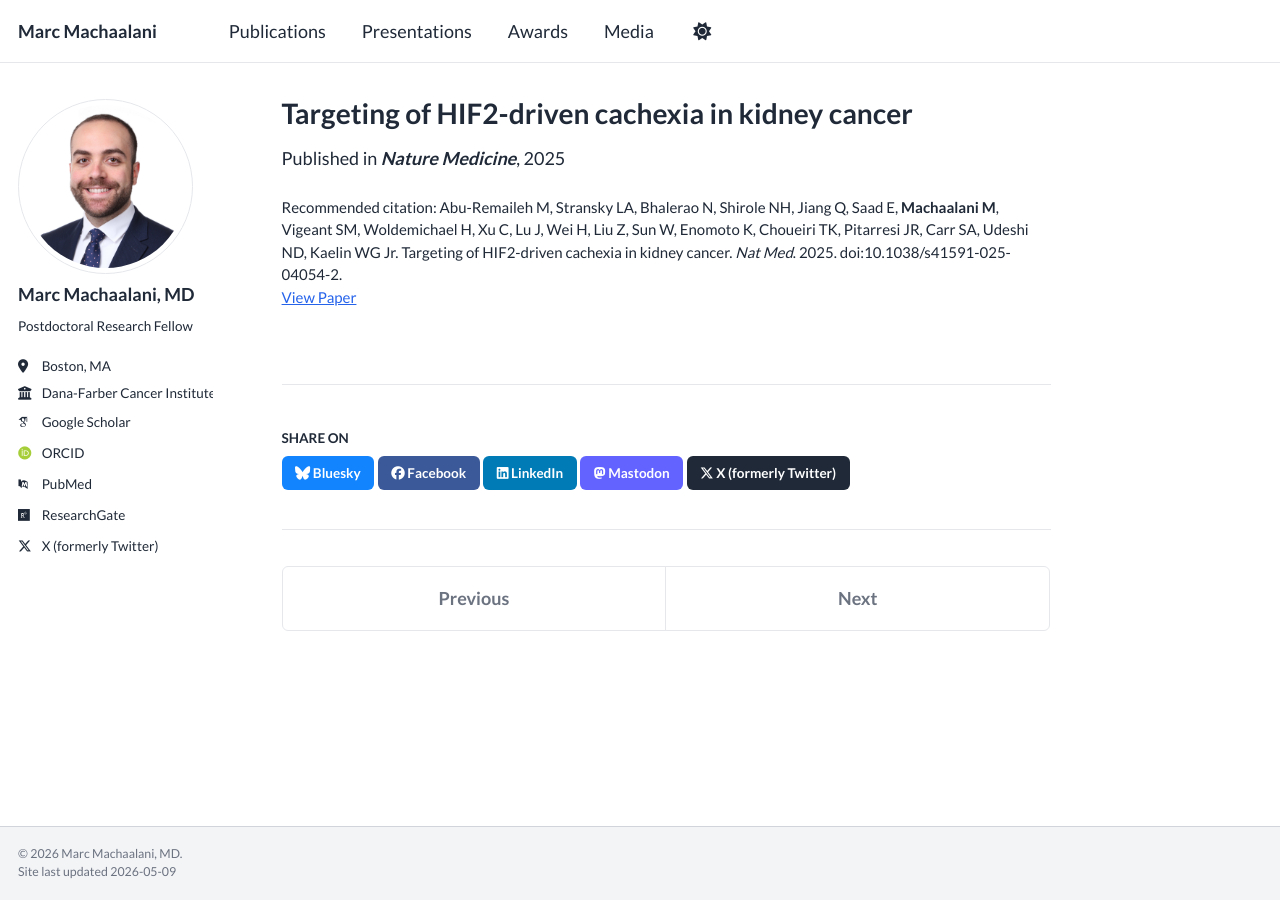
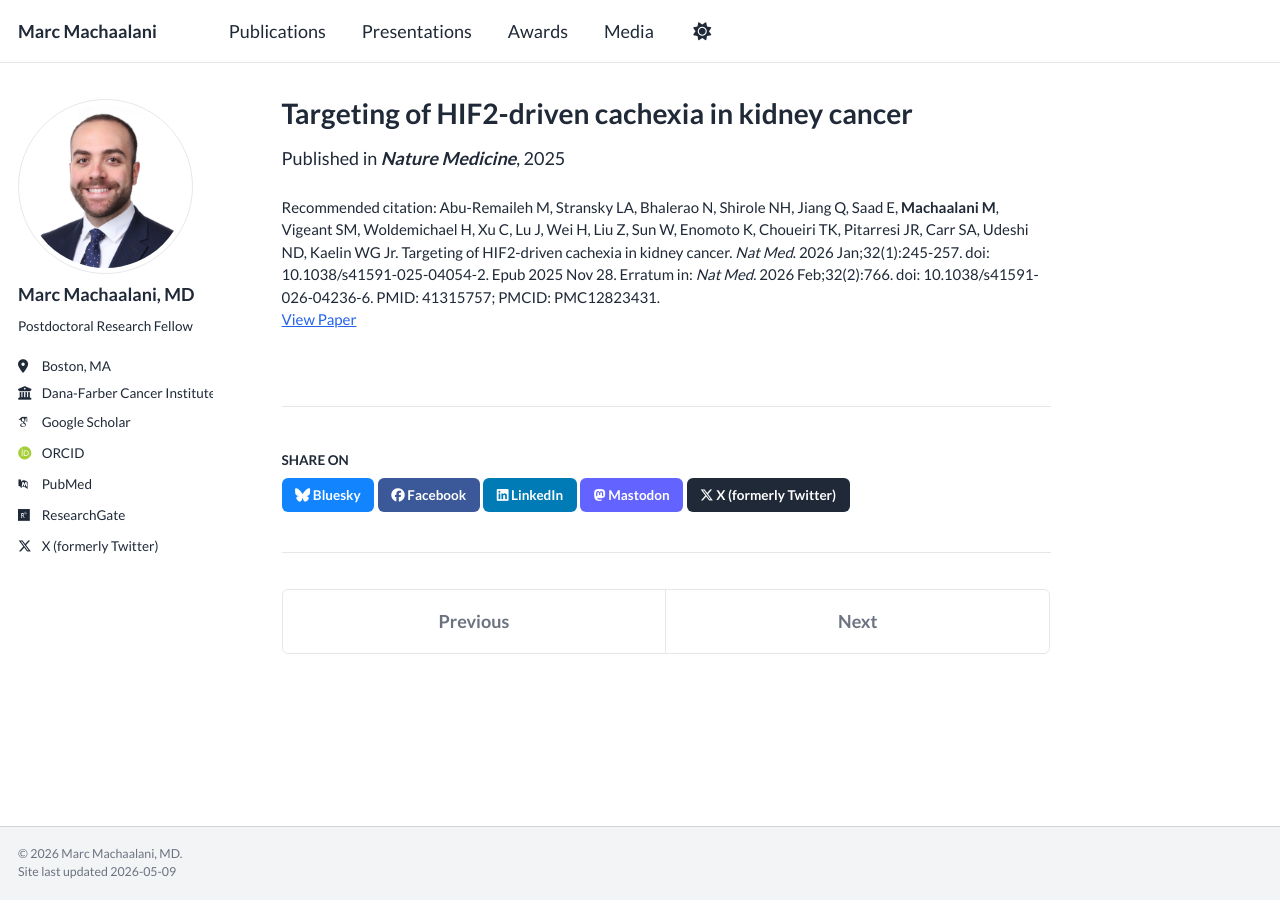
Before and after one commit to MarcMachaalani/marcmachaalani.github.io, a Jekyll site: the page built from _publications/2025-11-28-hif2-cachexia-rcc.md, in a window 1280 px wide. Built offline with Jekyll 4.4.1, drawn with Linux system fonts in a browser that asks for light colours; some web fonts are replaced; a script bundle is joined from its source files by our own code; library files that are not in the unit come from our copies.

Commit message:
pub updates

```diff
--- a/_publications/2025-11-28-hif2-cachexia-rcc.md
+++ b/_publications/2025-11-28-hif2-cachexia-rcc.md
@@ -7,6 +7,6 @@ excerpt: "Mechanistic and translational study demonstrating that HIF2-driven PTH
 date: 2025-11-28
 venue: "<strong>Nature Medicine</strong>"
 paperurl: "https://doi.org/10.1038/s41591-025-04054-2"
-citation: "Abu-Remaileh M, Stransky LA, Bhalerao N, Shirole NH, Jiang Q, Saad E, <strong>Machaalani M</strong>, Vigeant SM, Woldemichael H, Xu C, Lu J, Wei H, Liu Z, Sun W, Enomoto K, Choueiri TK, Pitarresi JR, Carr SA, Udeshi ND, Kaelin WG Jr. Targeting of HIF2-driven cachexia in kidney cancer. <i>Nat Med</i>. 2025. doi:10.1038/s41591-025-04054-2."
+citation: "Abu-Remaileh M, Stransky LA, Bhalerao N, Shirole NH, Jiang Q, Saad E, <strong>Machaalani M</strong>, Vigeant SM, Woldemichael H, Xu C, Lu J, Wei H, Liu Z, Sun W, Enomoto K, Choueiri TK, Pitarresi JR, Carr SA, Udeshi ND, Kaelin WG Jr. Targeting of HIF2-driven cachexia in kidney cancer. <i>Nat Med</i>. 2026 Jan;32(1):245-257. doi: 10.1038/s41591-025-04054-2. Epub 2025 Nov 28. Erratum in: <i>Nat Med</i>. 2026 Feb;32(2):766. doi: 10.1038/s41591-026-04236-6. PMID: 41315757; PMCID: PMC12823431."
 pubmed: "https://pubmed.ncbi.nlm.nih.gov/41315757/"
 ---
```
Also changed, not shown: _publications/2025-11-04-mlh1-mmr-ici-ccrcc.md (+1 -1 lines), _publications/2025-12-04-jnci-tdxd-breast-cancer.md (deleted, +0 -12 lines), _publications/2026-04-01-jnci-tdxd-breast-cancer.md (added, +12 -0 lines).
